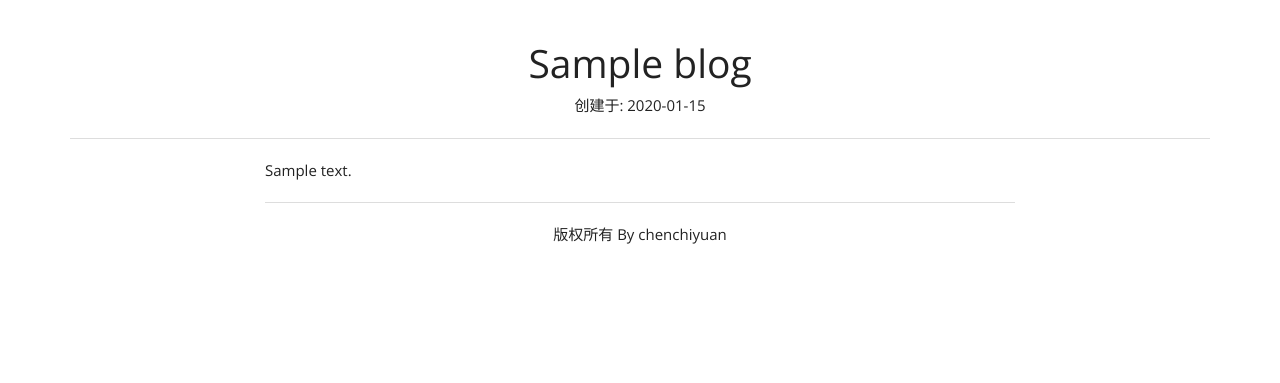
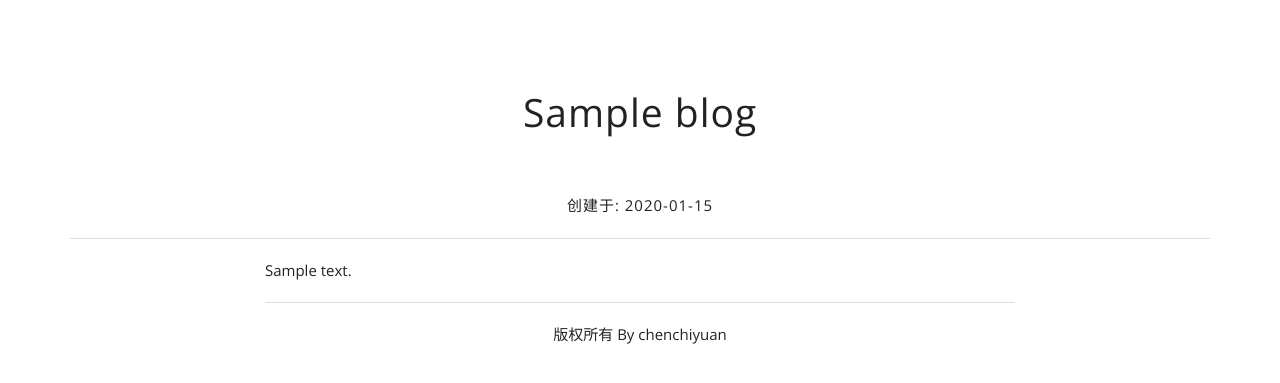
Before and after one commit to chenchiyuan/blog, a Django app: template templates/blog/detail.html in a window 1280 px wide. Shown: the part 45-428 px from the top of the page. Run offline with Django 3.2, Linux system fonts and the light colour scheme; the template is opened without the code that fills it: most values are stand-ins (such as "Sample title", 1, 10 or a date in 2020); data that the repository does not hold is empty; parts of the project's set-up code (start-up, migrations or seed data) failed here and were passed over; some libraries are stand-ins or nearby versions.

Commit message:
修改了详情页的样式

```diff
--- a/templates/blog/detail.html
+++ b/templates/blog/detail.html
@@ -2,13 +2,47 @@
 
 {% block title %}{{ blog.title }} | 陈驰远的博客 {% endblock %}
 {% block link %}
+    <script src="http://cdn.staticfile.org/highlight.js/7.4/highlight.min.js"></script>
+    <script>hljs.initHighlightingOnLoad();</script>
+    <link rel="stylesheet" href="http://cdn.staticfile.org/highlight.js/7.4/styles/solarized_dark.min.css"/>
+    <style>
+        .article {
+        }
+        .post-title {
+            padding: 1.25em 0;
+            letter-spacing: 1px;
+        }
+        .post-date {
+            letter-spacing: 1px;
+            color: #6f6f6f;
+        }
+
+        .article h2, h3 {
+            margin-top: 1.25em;
+            font-size: 2.3125em;
+            line-height: 1.4;
+            color: #222222;
+            font-weight: bold;
+            font-style: normal;
+        }
+
+        .article p {
+            font-weight: normal;
+            font-size: 1em;
+            line-height: 1.6;
+            margin-bottom: 1.25em;
+            color: #222222;
+        }
+
+    </style>
 {% endblock %}
 
 {% block container %}
+    <div class="article">
         <div class="row">
             <div class="col-md-12 text-center">
                 <h1 class="post-title"><span>{{ blog.title }}</span></h1>
-            <p class="postdate">创建于: {{ blog.created_at|date:'Y-m-d' }}</p>
+                <p class="post-date">创建于: {{ blog.created_at|date:'Y-m-d' }}</p>
                 <hr/>
             </div>
         </div>
@@ -25,4 +59,5 @@
                 </div>
             </div>
        </div>
+    </div>
 {% endblock %}
```
Also changed, not shown: blog/management/commands/posts.py (+17 -13 lines), posts/summary-2013.md (added, +22 -0 lines), templates/blog/about.html (+7 -4 lines), utils/helper.py (+18 -3 lines). Lines whose indentation alone changed are shown as unchanged.
